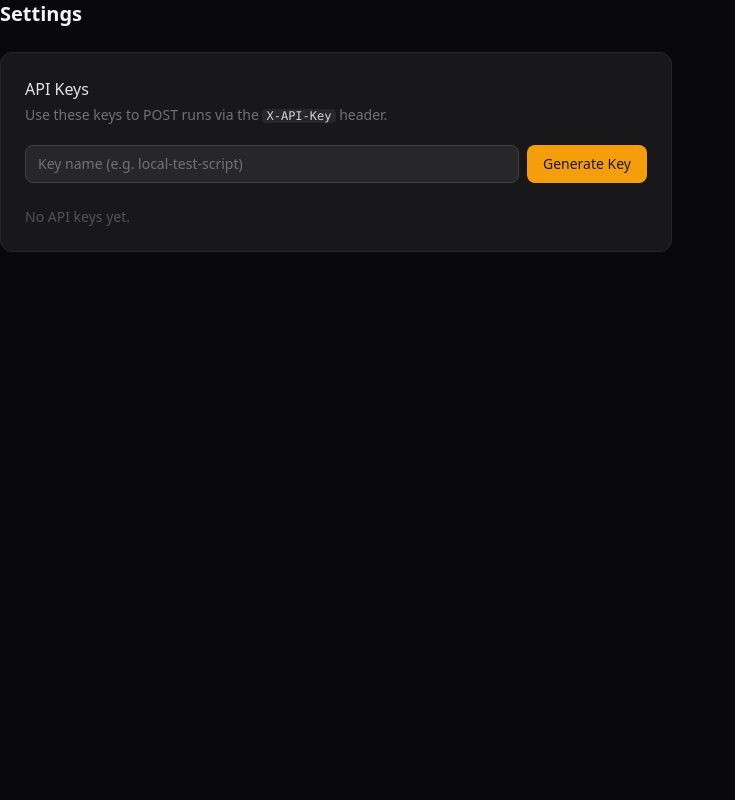
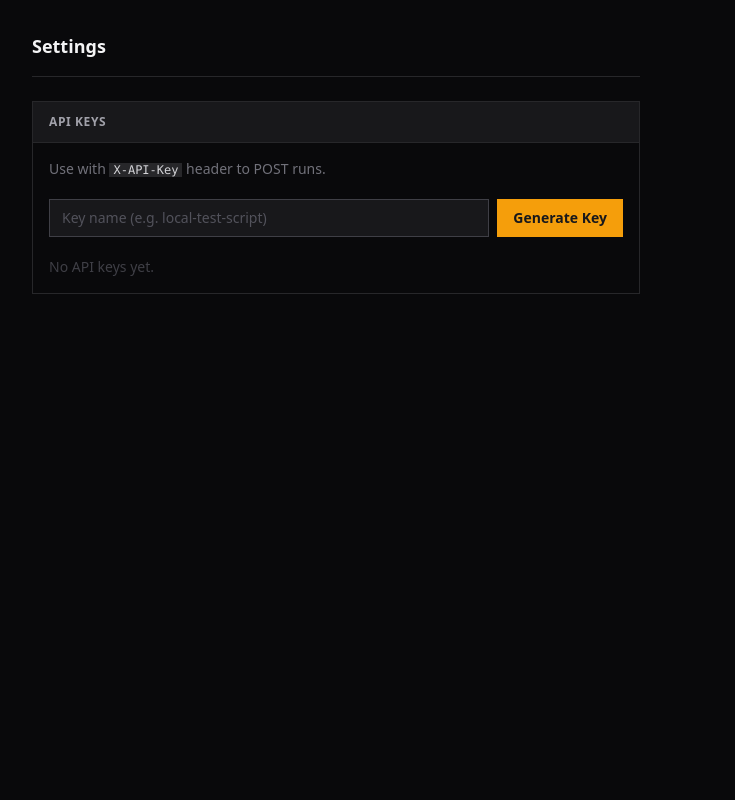
Before and after one commit to MicahSee/agent-benchmarks, a FastAPI app: template app/templates/settings.html in a window 1280 px wide. Shown: the whole page, without its empty margins (0-735 px from the left). Run offline with FastAPI, Linux system fonts and the light colour scheme; the template is opened without the code that fills it, so the values that code supplies are empty; some libraries are stand-ins or nearby versions.

Commit message:
Flat Carbon-inspired design: sharp corners, no shadows, structured borders, amber accents

```diff
--- a/app/templates/base.html
+++ b/app/templates/base.html
@@ -7,28 +7,28 @@
   <script src="https://cdn.tailwindcss.com"></script>
   <script>tailwind.config = { darkMode: 'class' }</script>
 </head>
-<body class="bg-zinc-950 text-zinc-100 h-screen overflow-hidden">
+<body class="bg-zinc-950 text-zinc-100 h-screen overflow-hidden font-sans">
 <div class="flex h-screen">
   {% if user %}
   <aside class="w-56 bg-zinc-900 border-r border-zinc-800 flex flex-col flex-shrink-0 fixed top-0 left-0 h-full z-10">
-    <div class="p-5 border-b border-zinc-800">
-      <h1 class="font-bold text-sm tracking-wide uppercase text-zinc-100">Agent Benchmarks</h1>
-      <p class="text-xs text-zinc-500 mt-1 truncate">{{ user }}</p>
+    <div class="px-4 py-4 border-b border-zinc-800">
+      <h1 class="text-xs font-semibold tracking-widest uppercase text-zinc-400">Agent Benchmarks</h1>
+      <p class="text-xs text-zinc-600 mt-1 truncate">{{ user }}</p>
     </div>
-    <nav class="flex-1 p-3 space-y-1">
-      <a href="/dashboard" class="flex items-center gap-2 px-3 py-2 rounded text-sm {% if active == 'dashboard' %}bg-zinc-800 text-white{% else %}text-zinc-400 hover:bg-zinc-800 hover:text-white{% endif %}">
+    <nav class="flex-1 py-2">
+      <a href="/dashboard" class="flex items-center px-4 py-2.5 text-sm border-l-2 {% if active == 'dashboard' %}border-amber-500 text-zinc-100 bg-zinc-800{% else %}border-transparent text-zinc-400 hover:bg-zinc-800 hover:text-zinc-200{% endif %}">
         Dashboard
       </a>
-      <a href="/settings" class="flex items-center gap-2 px-3 py-2 rounded text-sm {% if active == 'settings' %}bg-zinc-800 text-white{% else %}text-zinc-400 hover:bg-zinc-800 hover:text-white{% endif %}">
+      <a href="/settings" class="flex items-center px-4 py-2.5 text-sm border-l-2 {% if active == 'settings' %}border-amber-500 text-zinc-100 bg-zinc-800{% else %}border-transparent text-zinc-400 hover:bg-zinc-800 hover:text-zinc-200{% endif %}">
         Settings
       </a>
     </nav>
-    <div class="p-3 border-t border-zinc-800">
-      <a href="/logout" class="block px-3 py-2 rounded text-xs text-zinc-500 hover:text-zinc-300">Sign out</a>
+    <div class="px-4 py-3 border-t border-zinc-800">
+      <a href="/logout" class="text-xs text-zinc-600 hover:text-zinc-400">Sign out</a>
     </div>
   </aside>
   {% endif %}
-  <div class="{{ 'flex-1 p-8 overflow-y-auto ml-56' if user else 'flex-1' }}">
+  <div class="{{ 'flex-1 overflow-y-auto ml-56' if user else 'flex-1' }}">
     {% block content %}{% endblock %}
   </div>
 </div>
--- a/app/templates/settings.html
+++ b/app/templates/settings.html
@@ -1,28 +1,32 @@
 {% extends "base.html" %}
 {% block title %}Settings — Agent Benchmarks{% endblock %}
 {% block content %}
-<div class="max-w-2xl space-y-6">
-  <h2 class="text-xl font-semibold text-zinc-100">Settings</h2>
+<div class="p-8 max-w-2xl">
+  <div class="border-b border-zinc-800 pb-4 mb-6">
+    <h2 class="text-lg font-semibold text-zinc-100">Settings</h2>
+  </div>
 
   <!-- API Keys -->
-  <div class="bg-zinc-900 border border-zinc-800 rounded-xl p-6">
-    <h3 class="text-base font-medium text-zinc-200 mb-1">API Keys</h3>
+  <div class="border border-zinc-800 mb-6">
+    <div class="px-4 py-3 border-b border-zinc-800 bg-zinc-900">
+      <h3 class="text-xs font-semibold uppercase tracking-wider text-zinc-400">API Keys</h3>
+    </div>
+    <div class="p-4">
       <p class="text-sm text-zinc-500 mb-5">
-      Use these keys to POST runs via the
-      <code class="bg-zinc-800 px-1 rounded text-xs text-zinc-300">X-API-Key</code> header.
+        Use with <code class="bg-zinc-800 px-1 text-xs text-zinc-300">X-API-Key</code> header to POST runs.
       </p>
 
       {% if new_key %}
-    <div class="bg-green-950 border border-green-800 rounded-lg p-4 mb-6">
-      <p class="text-sm font-medium text-green-400 mb-2">Key generated — copy it now, it won't be shown again:</p>
-      <code class="block bg-zinc-900 border border-green-800 rounded px-3 py-2 text-sm font-mono text-zinc-200 break-all select-all">{{ new_key }}</code>
+      <div class="border-l-4 border-green-500 bg-green-950 px-4 py-3 mb-5">
+        <p class="text-xs font-semibold text-green-400 mb-2 uppercase tracking-wide">Key generated — copy now, won't be shown again</p>
+        <code class="block bg-zinc-950 px-3 py-2 text-sm font-mono text-zinc-200 break-all select-all">{{ new_key }}</code>
       </div>
       {% endif %}
 
-    <form method="post" action="/settings/api-keys" class="flex gap-2 mb-6">
+      <form method="post" action="/settings/api-keys" class="flex gap-2 mb-5">
         <input type="text" name="name" placeholder="Key name (e.g. local-test-script)"
-        class="bg-zinc-800 border border-zinc-700 rounded-lg px-3 py-2 text-sm text-zinc-100 placeholder-zinc-500 flex-1 focus:outline-none focus:ring-2 focus:ring-zinc-500" required>
-      <button type="submit" class="bg-amber-500 text-zinc-900 px-4 py-2 rounded-lg text-sm font-medium hover:bg-amber-400 whitespace-nowrap">
+          class="bg-zinc-900 border border-zinc-700 px-3 py-2 text-sm text-zinc-100 placeholder-zinc-600 flex-1 focus:outline-none focus:border-amber-500" required>
+        <button type="submit" class="bg-amber-500 text-zinc-900 px-4 py-2 text-sm font-semibold hover:bg-amber-400 whitespace-nowrap">
           Generate Key
         </button>
       </form>
@@ -31,21 +35,21 @@
       <table class="min-w-full divide-y divide-zinc-800">
         <thead>
           <tr>
-          <th class="pb-3 text-left text-xs font-medium text-zinc-500 uppercase">Name</th>
-          <th class="pb-3 text-left text-xs font-medium text-zinc-500 uppercase">Prefix</th>
-          <th class="pb-3 text-left text-xs font-medium text-zinc-500 uppercase">Created</th>
-          <th class="pb-3"></th>
+            <th class="pb-2 text-left text-xs font-semibold uppercase tracking-wider text-zinc-600">Name</th>
+            <th class="pb-2 text-left text-xs font-semibold uppercase tracking-wider text-zinc-600">Prefix</th>
+            <th class="pb-2 text-left text-xs font-semibold uppercase tracking-wider text-zinc-600">Created</th>
+            <th class="pb-2"></th>
           </tr>
         </thead>
         <tbody class="divide-y divide-zinc-800">
           {% for key in api_keys %}
           <tr>
-          <td class="py-3 text-sm text-zinc-200">{{ key.name }}</td>
-          <td class="py-3 text-sm font-mono text-zinc-500">{{ key.key_prefix }}...</td>
-          <td class="py-3 text-sm text-zinc-500">{{ key.created_at[:10] }}</td>
-          <td class="py-3 text-right">
+            <td class="py-2.5 text-sm text-zinc-200">{{ key.name }}</td>
+            <td class="py-2.5 text-sm font-mono text-zinc-600">{{ key.key_prefix }}...</td>
+            <td class="py-2.5 text-sm text-zinc-600">{{ key.created_at[:10] }}</td>
+            <td class="py-2.5 text-right">
               <form method="post" action="/settings/api-keys/{{ key.key_id }}/revoke" onsubmit="return confirm('Revoke this key?')">
-              <button type="submit" class="text-sm text-red-500 hover:text-red-400">Revoke</button>
+                <button type="submit" class="text-xs font-semibold uppercase tracking-wide text-red-500 hover:text-red-400">Revoke</button>
               </form>
             </td>
           </tr>
@@ -53,29 +57,33 @@
         </tbody>
       </table>
       {% else %}
-    <p class="text-sm text-zinc-600">No API keys yet.</p>
+      <p class="text-sm text-zinc-700">No API keys yet.</p>
       {% endif %}
+    </div>
   </div>
 
   <!-- User Management (admin only) -->
   {% if is_admin %}
-  <div class="bg-zinc-900 border border-zinc-800 rounded-xl p-6">
-    <h3 class="text-base font-medium text-zinc-200 mb-1">Users</h3>
-    <p class="text-sm text-zinc-500 mb-5">Create accounts for team members. A temporary password is generated and shown once.</p>
+  <div class="border border-zinc-800">
+    <div class="px-4 py-3 border-b border-zinc-800 bg-zinc-900">
+      <h3 class="text-xs font-semibold uppercase tracking-wider text-zinc-400">Users</h3>
+    </div>
+    <div class="p-4">
+      <p class="text-sm text-zinc-500 mb-5">Create accounts for team members. A temporary password is generated once.</p>
 
       {% if new_password %}
-    <div class="bg-green-950 border border-green-800 rounded-lg p-4 mb-6">
-      <p class="text-sm font-medium text-green-400 mb-2">Account created — share this temporary password with the user:</p>
-      <code class="block bg-zinc-900 border border-green-800 rounded px-3 py-2 text-sm font-mono text-zinc-200 select-all">{{ new_password }}</code>
+      <div class="border-l-4 border-green-500 bg-green-950 px-4 py-3 mb-5">
+        <p class="text-xs font-semibold text-green-400 mb-2 uppercase tracking-wide">Temporary password — share with the user</p>
+        <code class="block bg-zinc-950 px-3 py-2 text-sm font-mono text-zinc-200 select-all">{{ new_password }}</code>
       </div>
       {% endif %}
 
-    <form method="post" action="/settings/users" class="flex gap-2 mb-6">
+      <form method="post" action="/settings/users" class="flex gap-2 mb-5">
         <input type="text" name="name" placeholder="Name"
-        class="bg-zinc-800 border border-zinc-700 rounded-lg px-3 py-2 text-sm text-zinc-100 placeholder-zinc-500 w-36 focus:outline-none focus:ring-2 focus:ring-zinc-500" required>
+          class="bg-zinc-900 border border-zinc-700 px-3 py-2 text-sm text-zinc-100 placeholder-zinc-600 w-36 focus:outline-none focus:border-amber-500" required>
         <input type="email" name="email" placeholder="Email"
-        class="bg-zinc-800 border border-zinc-700 rounded-lg px-3 py-2 text-sm text-zinc-100 placeholder-zinc-500 flex-1 focus:outline-none focus:ring-2 focus:ring-zinc-500" required>
-      <button type="submit" class="bg-amber-500 text-zinc-900 px-4 py-2 rounded-lg text-sm font-medium hover:bg-amber-400 whitespace-nowrap">
+          class="bg-zinc-900 border border-zinc-700 px-3 py-2 text-sm text-zinc-100 placeholder-zinc-600 flex-1 focus:outline-none focus:border-amber-500" required>
+        <button type="submit" class="bg-amber-500 text-zinc-900 px-4 py-2 text-sm font-semibold hover:bg-amber-400 whitespace-nowrap">
           Create Account
         </button>
       </form>
@@ -84,24 +92,24 @@
       <table class="min-w-full divide-y divide-zinc-800">
         <thead>
           <tr>
-          <th class="pb-3 text-left text-xs font-medium text-zinc-500 uppercase">Name</th>
-          <th class="pb-3 text-left text-xs font-medium text-zinc-500 uppercase">Email</th>
-          <th class="pb-3 text-left text-xs font-medium text-zinc-500 uppercase">Role</th>
-          <th class="pb-3 text-left text-xs font-medium text-zinc-500 uppercase">Joined</th>
-          <th class="pb-3"></th>
+            <th class="pb-2 text-left text-xs font-semibold uppercase tracking-wider text-zinc-600">Name</th>
+            <th class="pb-2 text-left text-xs font-semibold uppercase tracking-wider text-zinc-600">Email</th>
+            <th class="pb-2 text-left text-xs font-semibold uppercase tracking-wider text-zinc-600">Role</th>
+            <th class="pb-2 text-left text-xs font-semibold uppercase tracking-wider text-zinc-600">Joined</th>
+            <th class="pb-2"></th>
           </tr>
         </thead>
         <tbody class="divide-y divide-zinc-800">
           {% for u in users %}
           <tr>
-          <td class="py-3 text-sm text-zinc-200">{{ u.name or '—' }}</td>
-          <td class="py-3 text-sm text-zinc-400">{{ u.email }}</td>
-          <td class="py-3 text-sm text-zinc-500">{{ u.role }}</td>
-          <td class="py-3 text-sm text-zinc-500">{{ u.created_at[:10] }}</td>
-          <td class="py-3 text-right">
+            <td class="py-2.5 text-sm text-zinc-200">{{ u.name or '—' }}</td>
+            <td class="py-2.5 text-sm text-zinc-400">{{ u.email }}</td>
+            <td class="py-2.5 text-sm text-zinc-600">{{ u.role }}</td>
+            <td class="py-2.5 text-sm text-zinc-600">{{ u.created_at[:10] }}</td>
+            <td class="py-2.5 text-right">
               {% if u.email != user %}
               <form method="post" action="/settings/users/{{ u.email }}/delete" onsubmit="return confirm('Delete {{ u.email }}?')">
-              <button type="submit" class="text-sm text-red-500 hover:text-red-400">Delete</button>
+                <button type="submit" class="text-xs font-semibold uppercase tracking-wide text-red-500 hover:text-red-400">Delete</button>
               </form>
               {% endif %}
             </td>
@@ -110,8 +118,9 @@
         </tbody>
       </table>
       {% else %}
-    <p class="text-sm text-zinc-600">No users yet.</p>
+      <p class="text-sm text-zinc-700">No users yet.</p>
       {% endif %}
+    </div>
   </div>
   {% endif %}
 
```
Also changed, not shown: app/templates/dashboard.html (+35 -33 lines), app/templates/login.html (+11 -11 lines), app/templates/run_detail.html (+81 -92 lines). Lines whose indentation alone changed are shown as unchanged.
